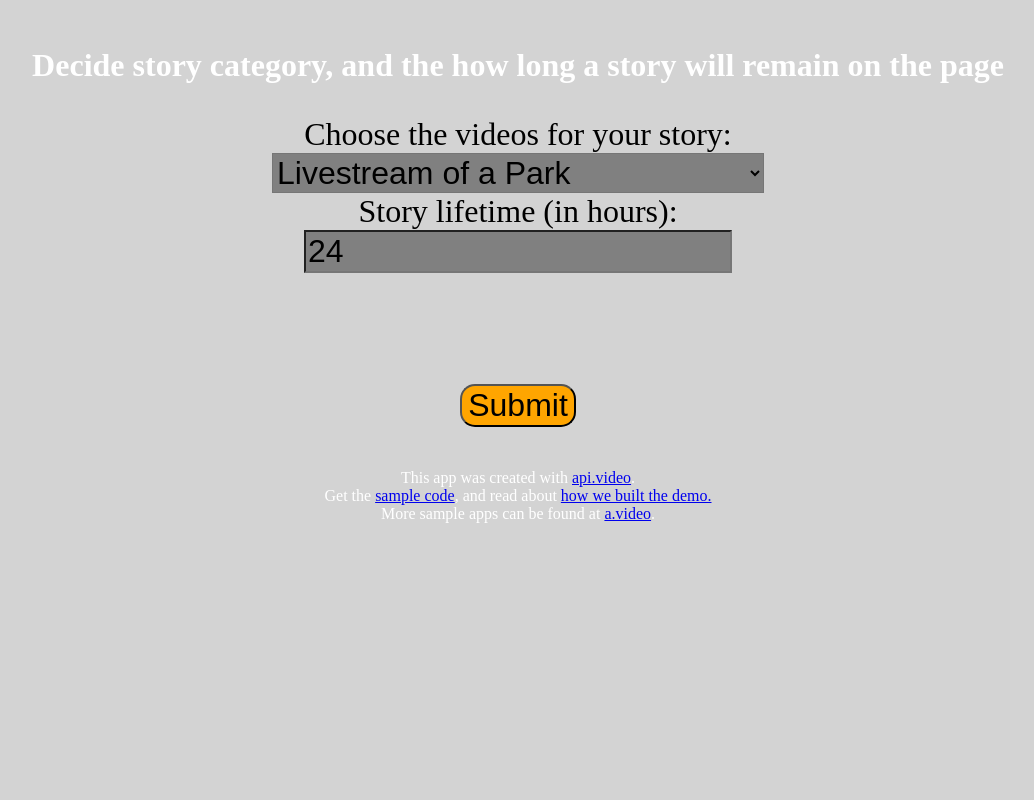
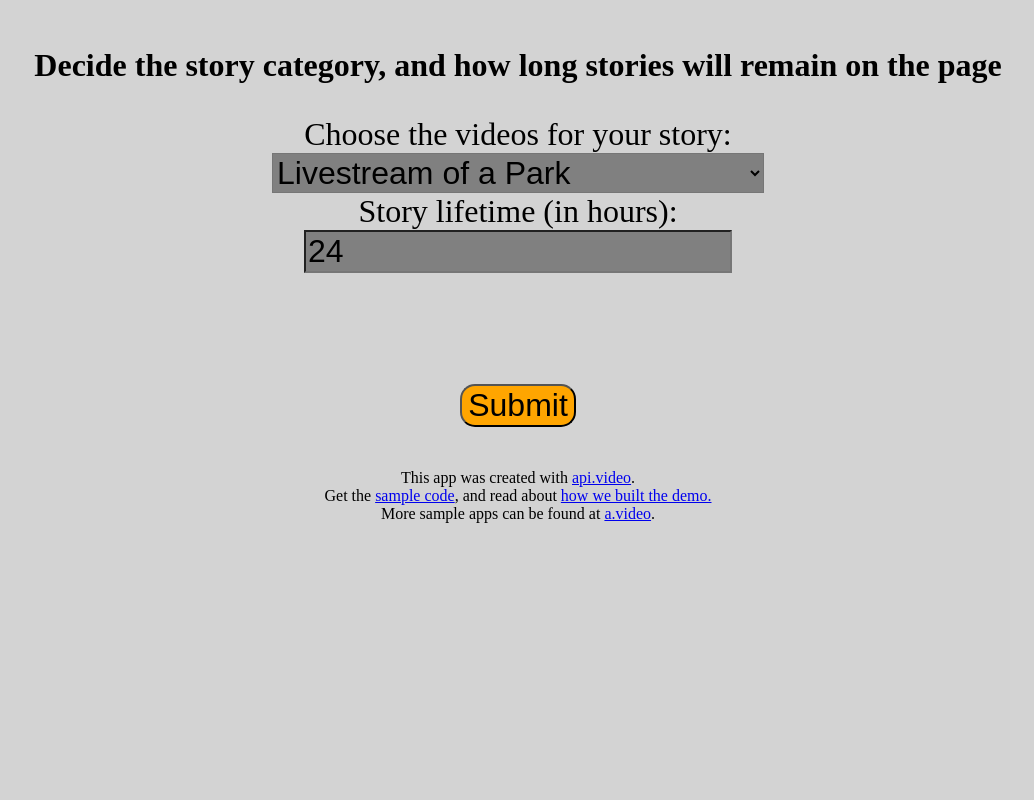
Before and after one commit to apivideo/storyifyAVideo, a Node server app: page / in a window 1280 px wide. Shown: the whole page, without its empty margins (130-1164 px from the left). Run offline with Node 20, Linux system fonts and the light colour scheme; some libraries are stand-ins or nearby versions.

Commit message:
updated footer links

```diff
--- a/public/index.html
+++ b/public/index.html
@@ -27,7 +27,7 @@
 <body>
 
 	<br>
-	<h1>Decide story category, and the how long a story will remain on the page</h1>
+	<h1>Decide the story category, and how long stories will remain on the page</h1>
 	<div id="action__upload">
 		<form id="getVideo" action="/story" method="get">
 			<label for="story" >Choose the videos for your story: </label>
@@ -46,7 +46,7 @@
 	</div>
 	<div id="footer">
 		This app was created with <a href="https://api.video">api.video</a>.<br/>
-		Get the <a href="https://github.com/dougsillars/resumeAVideo">sample code</a>, and read about <a href="https://a.video/works/resume-a-video">how we built the demo.</a><br/>
+		Get the <a href="https://github.com/dougsillars/storyifyavideo">sample code</a>, and read about <a href="https://a.video/works/storyify-a-video">how we built the demo.</a><br/>
 		More sample apps can be found at <a href="https://a.video">a.video</a>.
 
 	</div>
--- a/public/style.css
+++ b/public/style.css
@@ -1,5 +1,5 @@
 body {background-color: lightgrey;
-    color:white;
+    color:black;
     width: 100%;
     text-align: center;
 
--- a/src/index.js
+++ b/src/index.js
@@ -51,8 +51,7 @@ app.get('/story', (req, res) => {
 	//default will be the first choice pi livesream
 	var searchParameters = "currentPage: 1, pageSize: 25, sortBy: 'publishedAt', sortOrder: 'desc'";
 	if (videoStream==="piLivestream"){
-		// livestream a video saved videos
-		//"foreheads" is a joke - most of the thumbnails are of someone's forehead
+		// pi livestream saved videos
 		 searchParameters = {currentPage: 1, pageSize: 25, sortBy: 'publishedAt', sortOrder: 'desc', liveStreamId: 'liEJzHaTzuWTSWilgL0MSJ9'};
 	}
 	else if (videoStream==="foreheads"){
@@ -69,8 +68,6 @@ app.get('/story', (req, res) => {
 	//currentPage: 1, pageSize: 25, sortBy: 'publishedAt', sortOrder: 'desc', liveStreamId: 'liEJzHaTzuWTSWilgL0MSJ9'
 	console.log("search params", searchParameters);
 	let result =client.videos.search(searchParameters);
-
-
 	result.then(function(videoList){
 		//25 most recent stories
 		console.log(videoList);
--- a/views/story.pug
+++ b/views/story.pug
@@ -36,7 +36,7 @@ body
 
     p
     p This app was created with <a href="https://api.video">api.video</a>.<br/>
-    p Get the <a href="https://github.com/dougsillars/watchLivestream">sample code</a>, and read about <a href="https://a.video/works/watch-a-video-broadcast">how we built the demo.</a><br/>
+    p Get the <a href="https://github.com/dougsillars/storyifyavideo">sample code</a>, and read about <a href="https://a.video/works/storyify-a-video">how we built the demo.</a><br/>
     p More sample apps can be found at <a href="https://a.video">a.video</a>.
 
 
```
